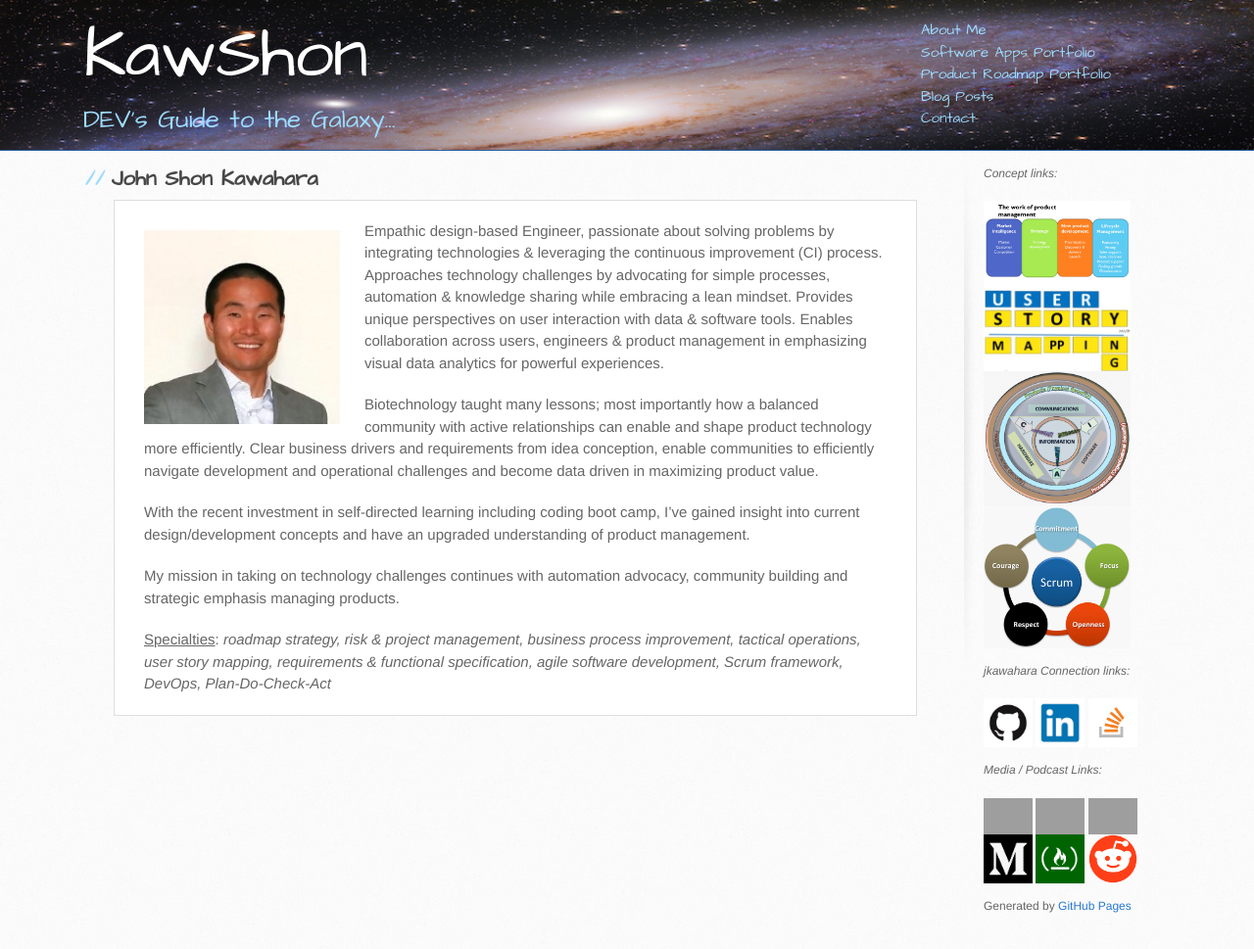
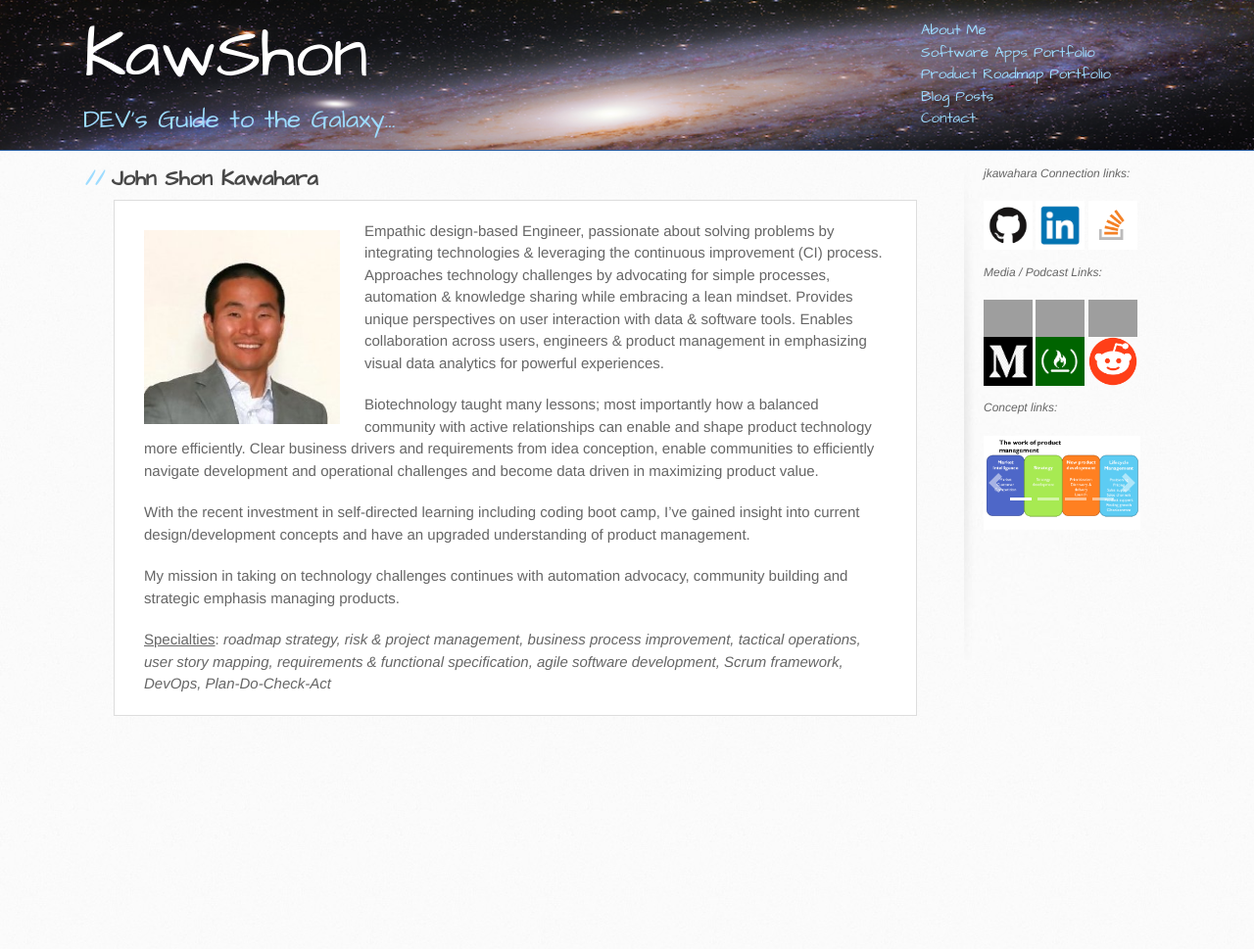
Before and after one commit to jkawahara/jkawahara.github.io, a Jekyll site: the page built from index.html, in a window 1280 px wide. Shown: the whole page at 98% size. Built offline with Jekyll 4.4.1, drawn with Linux system fonts in a browser that asks for light colours; nearby versions of some CDN libraries; after the commit the page ends 900 px from its top, so only the background shows below that; grey boxes are pictures that could not be loaded.

Commit message:
Refactor concept links for carousel

```diff
--- a/_includes/links.html
+++ b/_includes/links.html
@@ -1,12 +1,4 @@
 <aside id="sidebar">
-  <p><em>Concept links:</em></p>
-    {% for item in site.data.sidebar.links %}
-      {% if item.type == "Concept" %}
-        <a href="{{ item.url }}"><img src="{{ item.img }}" class="social" alt="{{ item.title }}" width="150"></a>
-      {% endif %}
-    {% endfor %}
-  <br><br>
-
   <p><em>jkawahara Connection links:</em></p>
     {% for item in site.data.sidebar.links %}
       {% if item.type == "Connection" %}
@@ -23,14 +15,36 @@
     {% endfor %}
   <br><br>
 
-  <!-- <p><em>Media Links:</em></p>
-    {% for item in site.data.sidebar.links %}
-      {% if item.type == "Media" %}
-        <a href="{{ item.url }}"><img src="{{ item.img }}" class="social" alt="{{ item.title }}" width="50"></a>
-      {% endif %}
-    {% endfor %}
+  <!-- <p>Generated by <a href="https://pages.github.com" >GitHub Pages</a></p> -->
+
+  <p><em>Concept links:</em></p>
+    <div id="carousel" class="carousel slide" data-ride="carousel">
+      <ol class="carousel-indicators">
+        {% for item in site.data.sidebar.links %}
+          {% if item.type == "Concept" %}
+            <li data-target="#carousel" data-slide-to="{{ forloop.index0 }}"{% if forloop.first %} class="active"{% endif %}></li>
+          {% endif %}
+        {% endfor %}
+      </ol>
+      <div class="carousel-inner">
+        {% for item in site.data.sidebar.links %}
+          {% if item.type == "Concept" %}
+            <div class="carousel-item {% if forloop.first %} active{% endif %}">
+              <a href="{{ item.url }}">
+                <img class="d-block w-100" src="{{ item.img }}" alt="{{ item.title }}">
+              </a>
+            </div>
+          {% endif %}
+        {% endfor %}
+      </div>
+      <a class="carousel-control-prev" href="#carousel" role="button" data-slide="prev">
+        <span class="carousel-control-prev-icon" aria-hidden="true"></span>
+        <span class="sr-only">Previous</span>
+      </a>
+      <a class="carousel-control-next" href="#carousel" role="button" data-slide="next">
+        <span class="carousel-control-next-icon" aria-hidden="true"></span>
+        <span class="sr-only">Next</span>
+      </a>
+    </div>
   <br><br>
- -->
-  <p>Generated by <a href="https://pages.github.com" >GitHub Pages</a></p>
-  <!-- <a href="https://github.com/jkawahara/kawshonblog" class="button"><small>View project on</small> GitHub</a> -->
 </aside>
--- a/_layouts/default.html
+++ b/_layouts/default.html
@@ -4,7 +4,10 @@
     <meta charset='utf-8'>
     <meta http-equiv="X-UA-Compatible" content="chrome=1">
     <meta name="viewport" content="width=device-width, initial-scale=1, maximum-scale=1">
-    <link rel="stylesheet" href="https://stackpath.bootstrapcdn.com/bootstrap/4.2.1/css/bootstrap.min.css" integrity="sha384-GJzZqFGwb1QTTN6wy59ffF1BuGJpLSa9DkKMp0DgiMDm4iYMj70gZWKYbI706tWS" crossorigin="anonymous">
+
+    <!-- Bootstrap CSS -->
+    <link rel="stylesheet" href="https://stackpath.bootstrapcdn.com/bootstrap/4.1.3/css/bootstrap.min.css" integrity="sha384-MCw98/SFnGE8fJT3GXwEOngsV7Zt27NXFoaoApmYm81iuXoPkFOJwJ8ERdknLPMO" crossorigin="anonymous">
+
     <link href='https://fonts.googleapis.com/css?family=Architects+Daughter' rel='stylesheet' type='text/css'>
     <link rel="stylesheet" type="text/css" href="/assets/css/stylesheet.css" media="screen" />
     <link rel="stylesheet" type="text/css" href="/assets/css/pygment_trac.css" media="screen" />
@@ -45,5 +48,10 @@
     </div>
 
     <script src="/assets/js/scroll-indicator.js"></script>
+
+    <!-- Bootstrap JS -->
+    <script src="https://code.jquery.com/jquery-3.3.1.slim.min.js" integrity="sha384-q8i/X+965DzO0rT7abK41JStQIAqVgRVzpbzo5smXKp4YfRvH+8abtTE1Pi6jizo" crossorigin="anonymous"></script>
+    <script src="https://cdnjs.cloudflare.com/ajax/libs/popper.js/1.14.3/umd/popper.min.js" integrity="sha384-ZMP7rVo3mIykV+2+9J3UJ46jBk0WLaUAdn689aCwoqbBJiSnjAK/l8WvCWPIPm49" crossorigin="anonymous"></script>
+    <script src="https://stackpath.bootstrapcdn.com/bootstrap/4.1.3/js/bootstrap.min.js" integrity="sha384-ChfqqxuZUCnJSK3+MXmPNIyE6ZbWh2IMqE241rYiqJxyMiZ6OW/JmZQ5stwEULTy" crossorigin="anonymous"></script>
   </body>
 </html>
```
Also changed, not shown: assets/css/stylesheet.css (+9 -0 lines).
